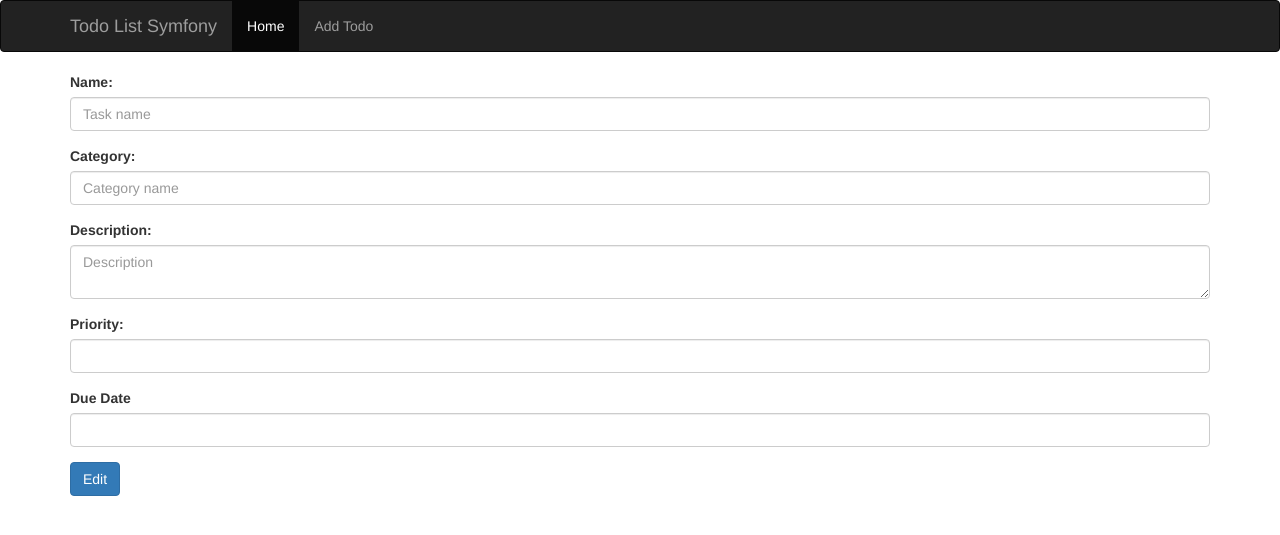
After one commit to vinhhn3/gcd0904_demo_controller, a Symfony app: template templates/todo/edit.html.twig in a window 1280 px wide. The commit adds this page. Shown: the top 535 px of the page. Run offline with Twig, Linux system fonts and the light colour scheme; the template is opened without the code that fills it, so the values that code supplies are empty; form fields are guessed from the names that the template uses; some libraries are stand-ins or nearby versions.

Commit message:
editAction

```diff
--- /dev/null
+++ b/templates/todo/edit.html.twig
@@ -0,0 +1,50 @@
+{% extends 'base.html.twig' %}
+
+{% block body %}
+    {{ form_start(form) }}
+    <div class="form-group">
+        <label for="name">Name:</label>
+        {{ form_widget(form.name,{
+            'attr':{
+                'class':'form-control',
+                'placeholder': 'Task name'
+            }
+        }) }}
+    </div>
+    <div class="form-group">
+        <label for="category">Category:</label>
+        {{ form_widget(form.category,{
+            'attr':{
+                'class':'form-control',
+                'placeholder': 'Category name'
+            }
+        }) }}
+    </div>
+    <div class="form-group">
+        <label for="description">Description:</label>
+        {{ form_widget(form.description,{
+            'attr':{
+                'class':'form-control',
+                'placeholder': 'Description'
+            }
+        }) }}
+    </div>
+    <div class="form-group">
+        <label for="priority">Priority:</label>
+        {{ form_widget(form.priority,{
+            'attr':{
+                'class':'form-control'
+            }
+        }) }}
+    </div>
+    <div class="form-group">
+        <label for="due_date">Due Date</label>
+        {{ form_widget(form.due_date,{
+            'attr':{
+                'class':'form-control'
+            }
+        }) }}
+    </div>
+    <input type="submit" name="edit_todo" value="Edit" class="btn btn-primary"/>
+    {{ form_end(form) }}
+{% endblock %}
--- a/templates/todo/index.html.twig
+++ b/templates/todo/index.html.twig
@@ -19,10 +19,10 @@
                     <td>{{ todo.dueDate|date('F j,Y, g:i a') }}</td>
                     <td>
                         <a href="{{ path('todo_details', {'id': todo.id}) }} " class='btn btn-success'>View</a>
-                        {# <a href="{{ path('todo_edit', {'id': todo.id}) }}" class='btn btn-default'>Edit</a> #}
+                        <a href="{{ path('todo_edit', {'id': todo.id}) }}" class='btn btn-default'>Edit</a>
                         <a href="{{ path('todo_delete', {'id': todo.id}) }}" class='btn btn-danger'>Delete</a>
                         {# <a href="#" class='btn btn-success'>View</a> #}
-                        <a href="#" class='btn btn-default'>Edit</a>
+                        {# <a href="#" class='btn btn-default'>Edit</a> #}
                         {# <a href="#" class='btn btn-danger'>Delete</a> #}
                     </td>
                 </tr>
```
Also changed, not shown: src/Controller/TodoController.php (+20 -1 lines).
